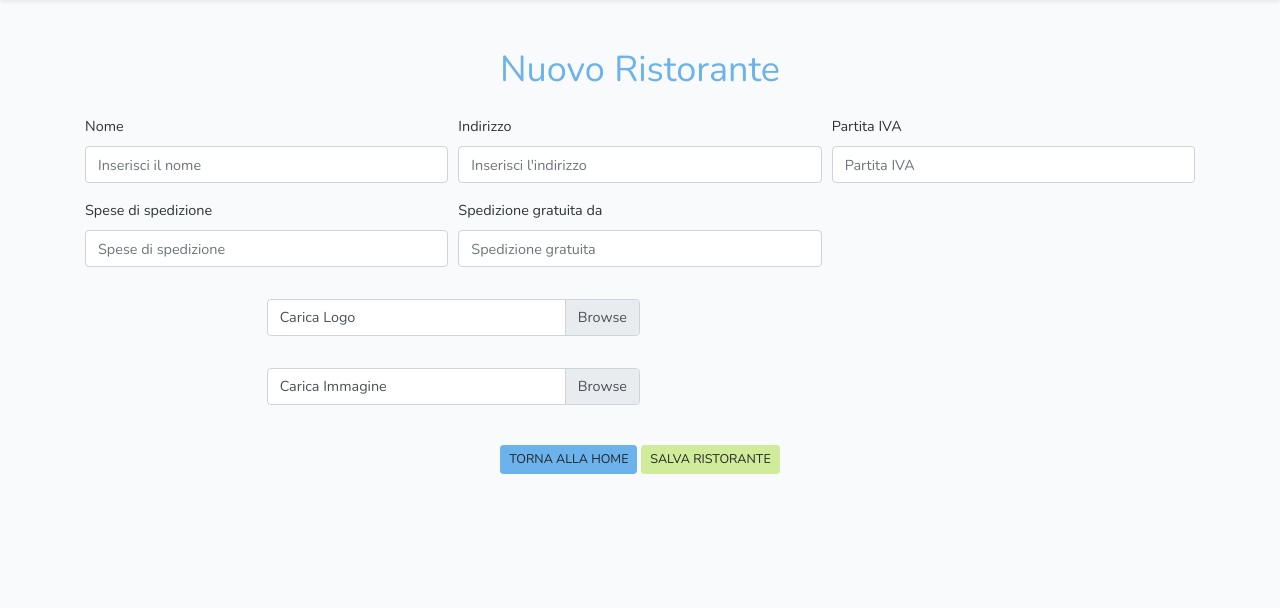
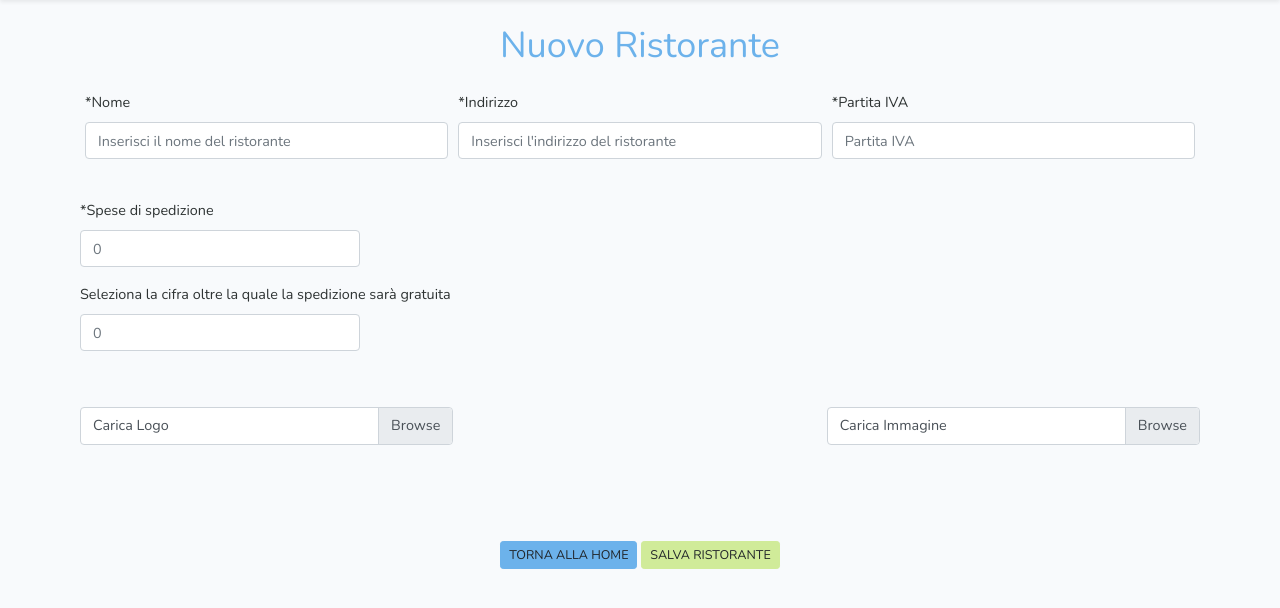
Before and after one commit to gzocchi/proj34-team6, a Laravel app: template resources/views/admin/restaurants/create.blade.php in a window 1280 px wide. Shown: the part 55-663 px from the top of the page. Run offline with Laravel 8, Linux system fonts and the light colour scheme; the template is opened without the code that fills it, so the values that code supplies are empty; style sheets or scripts are compiled from the project's sources.

Commit message:
mod: create form

```diff
--- a/resources/views/admin/restaurants/create.blade.php
+++ b/resources/views/admin/restaurants/create.blade.php
@@ -1,7 +1,7 @@
 @extends('layouts.app')
 
 @section('content')
-<section class="py-4">
+<section class="restaurant_create">
 
     <h1 class="text-center text-info mb-4">Nuovo Ristorante</h1>
 
@@ -20,11 +20,11 @@
         <div class="form-row mt-4">
 
             <div class="form-group col-md-4">
-                <label for="name">Nome</label>
+                <label for="name">*Nome</label>
                 <input type="text"
                 class="form-control @error('name') is-invalid @enderror"
                 id="name"
-                placeholder="Inserisci il nome"
+                placeholder="Inserisci il nome del ristorante"
                 name="name"
                 maxlength="60"
                 value="{{ old('name') }}"
@@ -32,18 +32,18 @@
             </div>
 
             <div class="form-group col-md-4">
-                <label for="address">Indirizzo</label>
+                <label for="address">*Indirizzo</label>
                 <input type="text"
                 class="form-control @error('address') is-invalid @enderror"
                 id="address"
-                placeholder="Inserisci l'indirizzo"
+                placeholder="Inserisci l'indirizzo del ristorante"
                 name="address"
                 value="{{ old('address') }}"
                 required>
             </div>
 
             <div class="form-group col-md-4">
-                <label for="p_iva">Partita IVA</label>
+                <label for="p_iva">*Partita IVA</label>
                 <input type="text"
                 class="form-control @error('p_iva') is-invalid @enderror"
                 id="p_iva"
@@ -55,12 +55,16 @@
                 required>
             </div>
 
-            <div class="form-group col-md-4">
-                <label for="shipping">Spese di spedizione</label>
+        </div>
+
+        <div class="form-row flex-column mt-4">
+
+            <div class="form-group">
+                <label for="shipping">*Spese di spedizione</label>
                 <input type="number"
-                class="form-control @error('shipping') is-invalid @enderror"
+                class="form-control col-3 @error('shipping') is-invalid @enderror"
                 id="shipping"
-                placeholder="Spese di spedizione"
+                placeholder="0"
                 name="shipping"
                 value="{{ old('shipping') }}"
                 min="0"
@@ -69,12 +73,12 @@
                 required>
             </div>
 
-            <div class="form-group col-md-4">
-                <label for="shipping_free">Spedizione gratuita da</label>
+            <div class="form-group">
+                <label for="shipping_free">Seleziona la cifra oltre la quale la spedizione sarà gratuita</label>
                 <input type="number"
-                class="form-control @error('shipping_free') is-invalid @enderror"
+                class="form-control col-3 @error('shipping_free') is-invalid @enderror"
                 id="shipping_free"
-                placeholder="Spedizione gratuita"
+                placeholder="0"
                 name="shipping_free"
                 value="{{ old('shipping_free') }}"
                 min="0"
@@ -84,25 +88,23 @@
             </div>
         </div>
 
-        <div class="form-row">
+        <div class="form-row mt-4">
 
-            <div class="form-group col-md-4 offset-md-2 my-3">
+            <div class="form-group col-md-4 my-3">
                 <label for="logo" class="custom-file-label">Carica Logo</label>
                 <input type="file" name="logo" class="custom-file-input @error('logo') is-invalid @enderror" id="logo">
             </div>
 
-        </div>
-
-        <div class="form-row">
-
-            <div class="form-group col-md-4 offset-md-2 my-3">
+            <div class="form-group col-md-4 offset-md-4 my-3">
                 <label for="bg_image" class="custom-file-label">Carica Immagine</label>
                 <input type="file" name="bg_image" class="custom-file-input @error('bg_image') is-invalid @enderror" id="bg_image">
             </div>
 
         </div>
 
-        <div class="form-group col-md-8 my-3">
+        <div class="form-row mt-4">
+
+            <div class="form-group col-md-6 offset-md-3 my-3">
 
                 @foreach ($types as $type)
                     <div class="form-check form-check-inline">
@@ -119,6 +121,8 @@
 
             </div>
 
+        </div>
+
         <div class="text-center mt-4">
             <a href="{{ route("admin.home") }}" class="btn btn-sm btn-info text-uppercase">torna alla home</a>
             <button type="submit" class="btn btn-sm btn-success text-uppercase">Salva ristorante</button>
```
Lines whose indentation alone changed are shown as unchanged.
